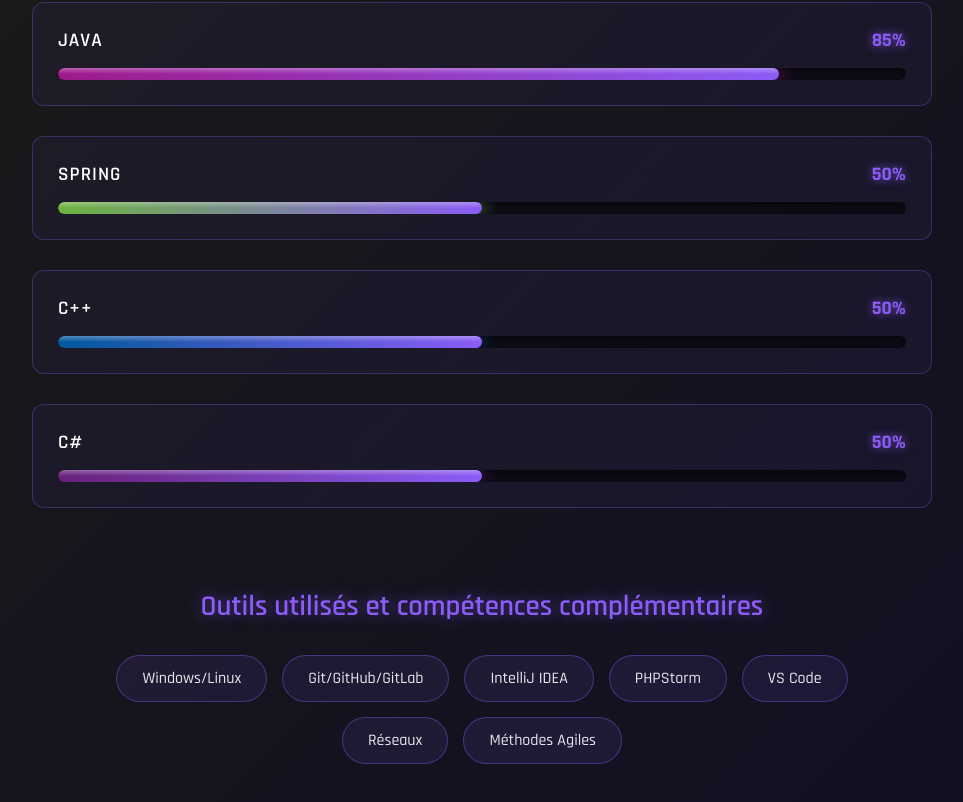
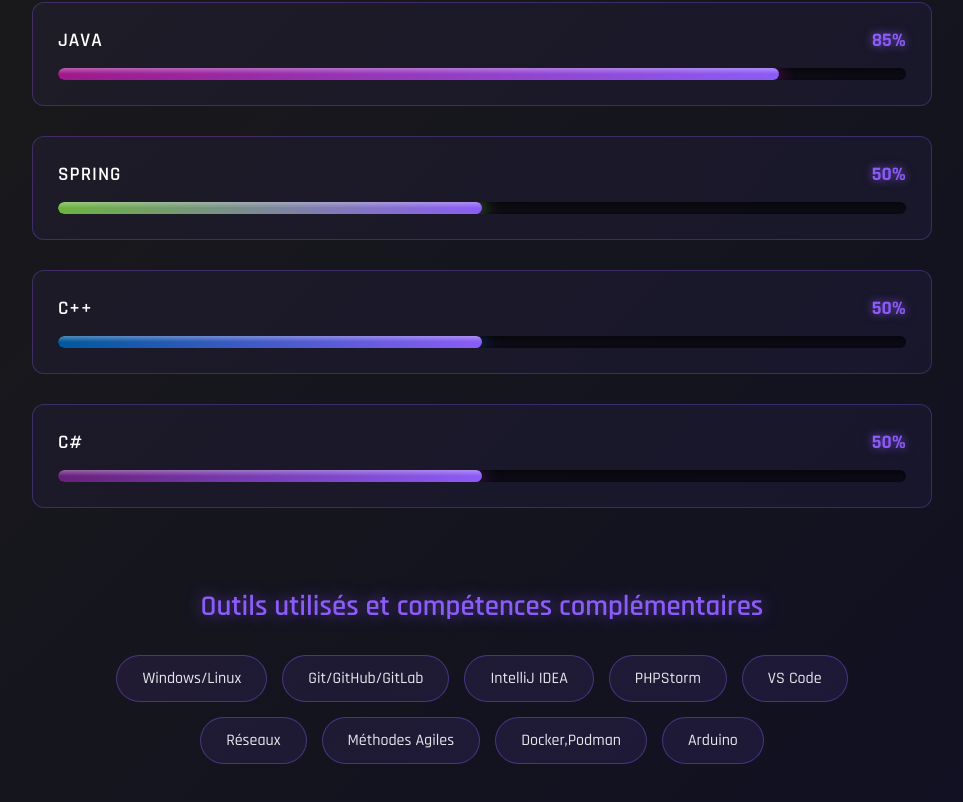
Before and after one commit to Zrid02/Portfolio, a React (Vite) app: page /#/skills in a window 1280 px wide. Shown: the part 2117-2919 px from the top of the page, without its empty margins (158-1121 px from the left). Built offline with nearby package versions, Linux system fonts and the light colour scheme.

Commit message:
finalisation

```diff
--- a/src/components/Skills.jsx
+++ b/src/components/Skills.jsx
@@ -238,6 +238,8 @@ function Skills() {
             "VS Code",
             "Réseaux",
             "Méthodes Agiles",
+            "Docker,Podman",
+            "Arduino",
           ].map((item, index) => (
             <div
               key={index}
```
